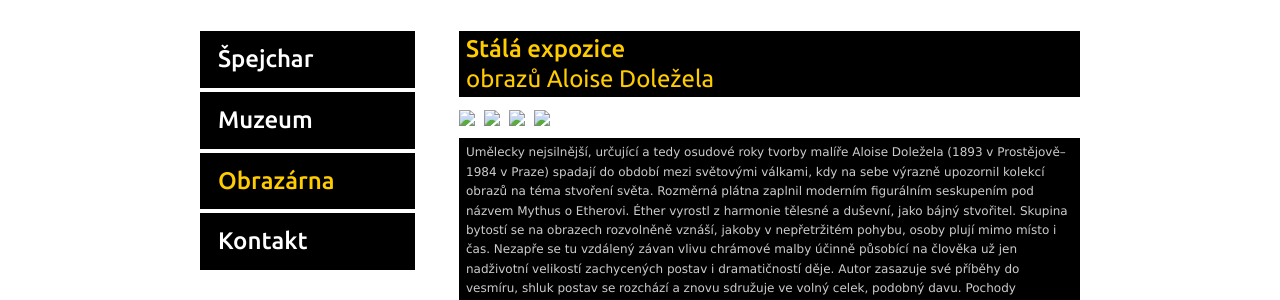
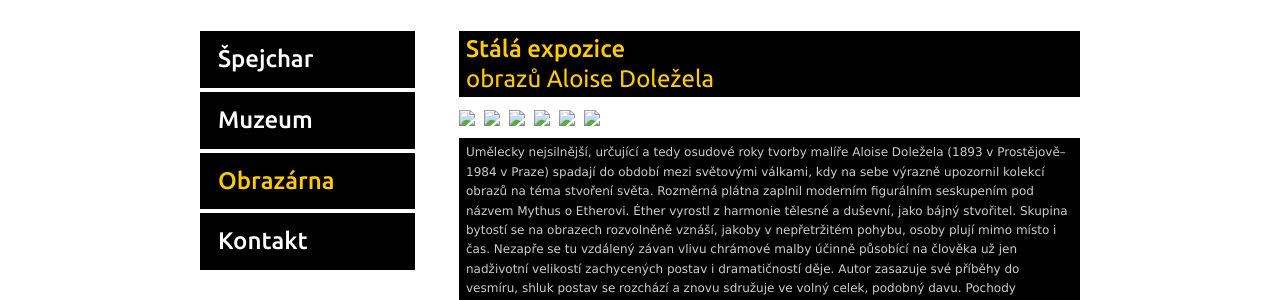
Before and after one commit to spejcharzelec/spejcharzelec.github.com, a Jekyll site: the page built from _posts/2012-08-04-expozice-obrazu-aloise-dolezala.md, in a window 1280 px wide. Shown: the part 242-542 px from the top of the page. Built offline with Jekyll 4.4.1, drawn with Linux system fonts in a browser that asks for light colours.

Commit message:
Update _posts/2012-08-04-expozice-obrazu-aloise-dolezala.md

```diff
--- a/_posts/2012-08-04-expozice-obrazu-aloise-dolezala.md
+++ b/_posts/2012-08-04-expozice-obrazu-aloise-dolezala.md
@@ -10,6 +10,8 @@ images:
   - "expozice-obrazu-aloise-dolezala/02.jpg"
   - "expozice-obrazu-aloise-dolezala/03.jpg"
   - "expozice-obrazu-aloise-dolezala/04.jpg"
+  - "expozice-obrazu-aloise-dolezala/05.jpg"
+  - "expozice-obrazu-aloise-dolezala/06.jpg"
 published: true
 intro: |
   Umělecky nejsilnější, určující a tedy osudové roky tvorby malíře Aloise Doležela (1893 v Prostějově–1984 v Praze) spadají do období mezi světovými válkami, kdy na sebe výrazně upozornil kolekcí obrazů na téma stvoření světa. Rozměrná plátna zaplnil moderním figurálním seskupením pod názvem Mythus o Etherovi. Pochody umělcových myšlenek lze na plátně vystopovat vlastně jen s dobrou znalostí jeho náhledu na vznik života, ostatně několikrát byl v tisku označen za nositele malby filozofické. Doležel také přesvědčivě dokladuje, že energie, vložená do díla, se nikam nevytrácí – člověk, zkoumající jeho nadměrná plátna, ji začne po chvíli neklamně pociťovat. Nepochybně hluboký, duchovní rozměr díla, je předřazen technice a formě malovaní, kterou malíř ovládá s bravurou mistra.
```
